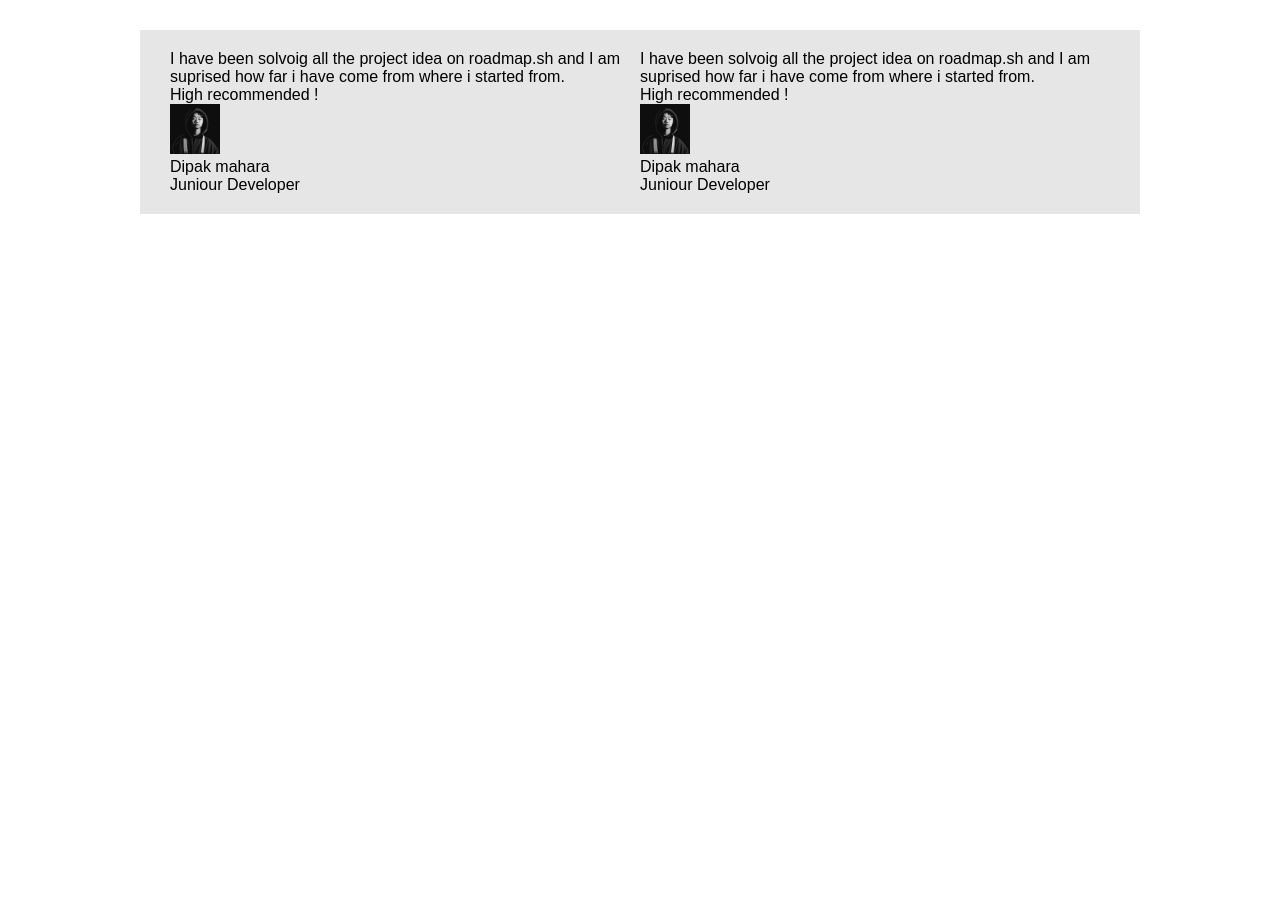
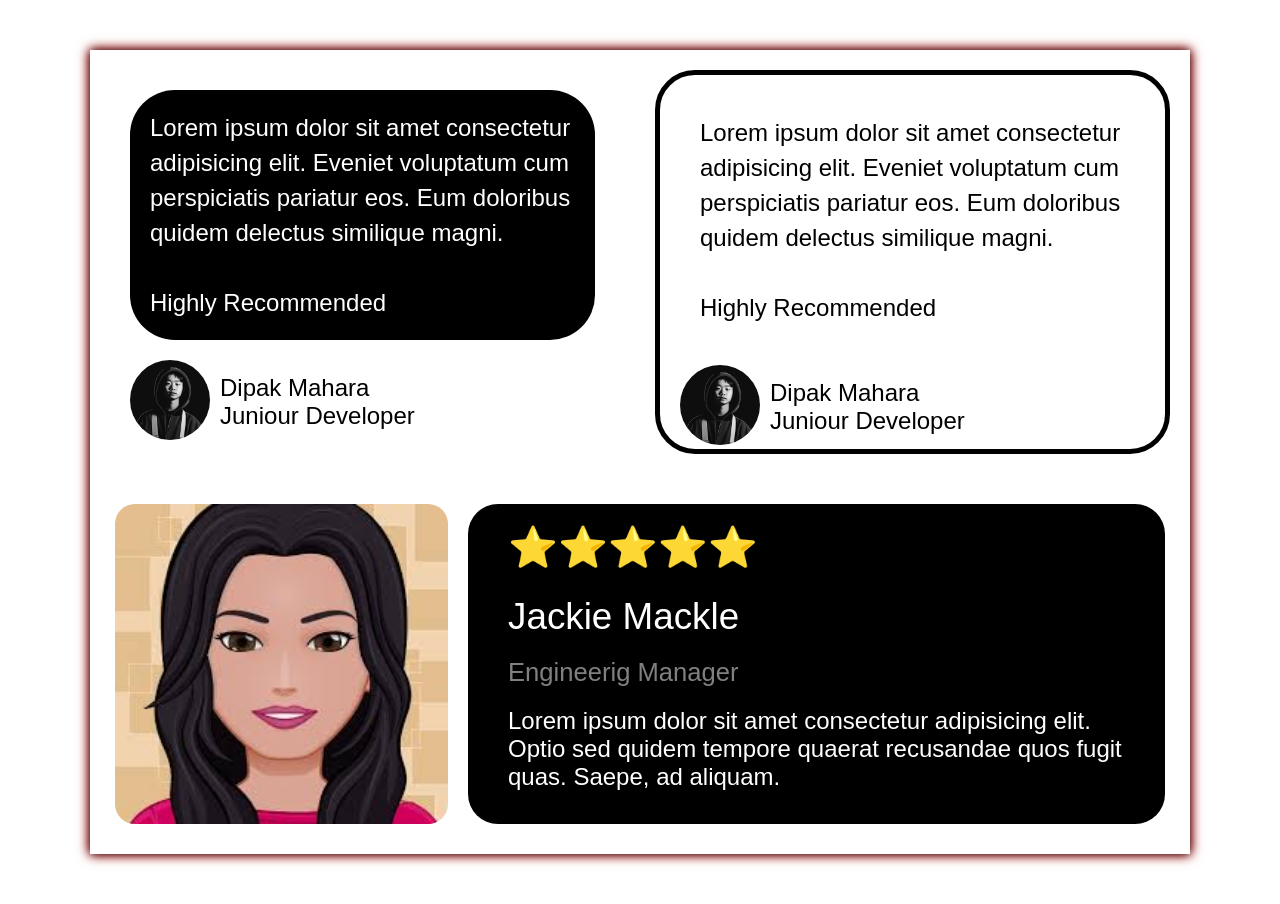
Before and after one commit to DipNarayanMahara2/Frontend-Practice-, a plain HTML site: page project4/index.html in a window 1280 px wide. Before the commit the page ends 800 px from the top, so only its background shows below. Drawn offline with Linux system fonts and the light colour scheme.

Commit message:
Half Way completed

```diff
--- a/project4/index.html
+++ b/project4/index.html
@@ -4,43 +4,65 @@
 <head>
   <meta charset="UTF-8">
   <meta name="viewport" content="width=device-width, initial-scale=1.0">
-  <title>Document</title>
+  <title>Testimonial Card</title>
+
   <link rel="stylesheet" href="style.css">
+</head>
 
-</head>
 
 <body>
 
-  <div class="testimonial-container">
-    <div class="testimonials">
-      <div class="testimonial-item">
-        <div class="testimonial-first">
-          <div class="testimonial-desc">
-            <p>I have been solvoig all the project idea on roadmap.sh and I am suprised how far i have come from where i
-              started from.</p>
-            <p>High recommended !</p>
+  <main class="testimonial-container">
+    <div class="testimonial-card">
+      <div class="card-1">
+        <div class="description">
+          <p>Lorem ipsum dolor sit amet consectetur adipisicing elit. Eveniet voluptatum cum perspiciatis pariatur eos.
+            Eum doloribus quidem delectus similique magni.</p>
+          <p>Highly Recommended</p>
+        </div>
+        <div class="profile">
+          <div class="profile-img">
+            <img src="images/about.jpg" alt="" width="70px">
           </div>
-          <div class="profile">
-            <img src="images/about.jpg" alt="" width="50px">
-            <p>Dipak mahara</p>
+          <div class="profile-desc">
+            <p>Dipak Mahara</p>
             <p>Juniour Developer</p>
           </div>
         </div>
-        <div class="testimonial-second">
-          <div class="testimonial-desc">
-            <p>I have been solvoig all the project idea on roadmap.sh and I am suprised how far i have come from where i
-              started from.</p>
-            <p>High recommended !</p>
+      </div>
+
+      <div class="card-1">
+        <div class="description2">
+          <p>Lorem ipsum dolor sit amet consectetur adipisicing elit. Eveniet voluptatum cum perspiciatis pariatur eos.
+            Eum doloribus quidem delectus similique magni.</p>
+          <p>Highly Recommended</p>
+        </div>
+        <div class="profile">
+          <div class="profile-img">
+            <img src="images/about.jpg" alt="" width="70px">
           </div>
-          <div class="profile">
-            <img src="images/about.jpg" alt="" width="50px">
-            <p>Dipak mahara</p>
+          <div class="profile-desc">
+            <p>Dipak Mahara</p>
             <p>Juniour Developer</p>
           </div>
         </div>
       </div>
     </div>
-  </div>
+
+    <div class="testimonial-card-2">
+      <div class="image-profile">
+        <img src="images/profile1.png" alt="">
+      </div>
+      <div class="profile-description">
+        <p class="stars">⭐⭐⭐⭐⭐</p>
+        <h3>Jackie Mackle</h3>
+        <h4>Engineerig Manager</h4>
+        <p class="paragraph">Lorem ipsum dolor sit amet consectetur adipisicing elit. Optio sed quidem tempore quaerat
+          recusandae quos
+          fugit quas. Saepe, ad aliquam.</p>
+      </div>
+    </div>
+  </main>
 
 </body>
 
--- a/project4/style.css
+++ b/project4/style.css
@@ -12,13 +12,118 @@ body {
 }
 
 .testimonial-container {
-  background-color: #e6e6e6;
-  padding: 20px 30px;
-  max-width: 1000px;
-  margin: 30px 0;
+  max-width: 1100px;
+  margin: 50px 0;
+  box-shadow: 0 0 10px black, 0 0 12px red;
 }
 
-.testimonial-item {
+.testimonial-card {
+  display: flex;
+}
+
+.card-1 {
+  margin: 20px;
+}
+
+.description {
+  background-color: black;
+  color: white;
+  padding: 20px;
+  margin: 20px;
+  border-radius: 45px;
+  line-height: 35px;
+}
+
+.description p {
+  font-size: 1.5rem;
+}
+
+.description p:nth-child(2) {
+  margin-top: 35px;
+}
+
+.profile {
+  margin-left: 20px;
   display: flex;
   align-items: center;
 }
+
+.profile-img {
+  margin-right: 10px;
+}
+
+.profile-img img {
+  width: 80px;
+  height: 80px;
+  border-radius: 50%;
+}
+
+.profile-desc p {
+  font-size: 1.5rem;
+  font-weight: 500;
+}
+
+.description2 {
+  padding: 20px;
+  margin: 20px;
+  border-radius: 45px;
+  font-size: 1.5rem;
+  line-height: 35px;
+}
+
+.description2 p:nth-child(2) {
+  margin-top: 35px;
+}
+
+.card-1:nth-child(2) {
+  border: 5px solid black;
+  border-radius: 40px;
+}
+
+.testimonial-card-2 {
+  margin: 30px 25px;
+  display: flex;
+  justify-content: space-between;
+}
+
+.image-profile {
+  width: 800px;
+  height: 320px;
+}
+
+.image-profile img {
+  width: 100%;
+  border-radius: 20px;
+  height: 100%;
+}
+
+.profile-description {
+  margin-left: 20px;
+  background-color: black;
+  color: white;
+  padding: 20px 40px;
+  border-radius: 30px;
+}
+
+.stars {
+  font-size: 2.5rem;
+  margin-bottom: 25px;
+}
+
+.profile-description h3 {
+  font-size: 2.3rem;
+  margin-bottom: 20px;
+  font-weight: 500;
+}
+
+.profile-description h4 {
+  font-size: 1.6rem;
+  margin-top: 10px;
+  color: gray;
+  font-weight: 400;
+}
+
+.paragraph {
+  font-size: 1.5rem;
+  margin-top: 20px;
+}
```
Also changed, not shown: project4/images/profile1.png (added).
